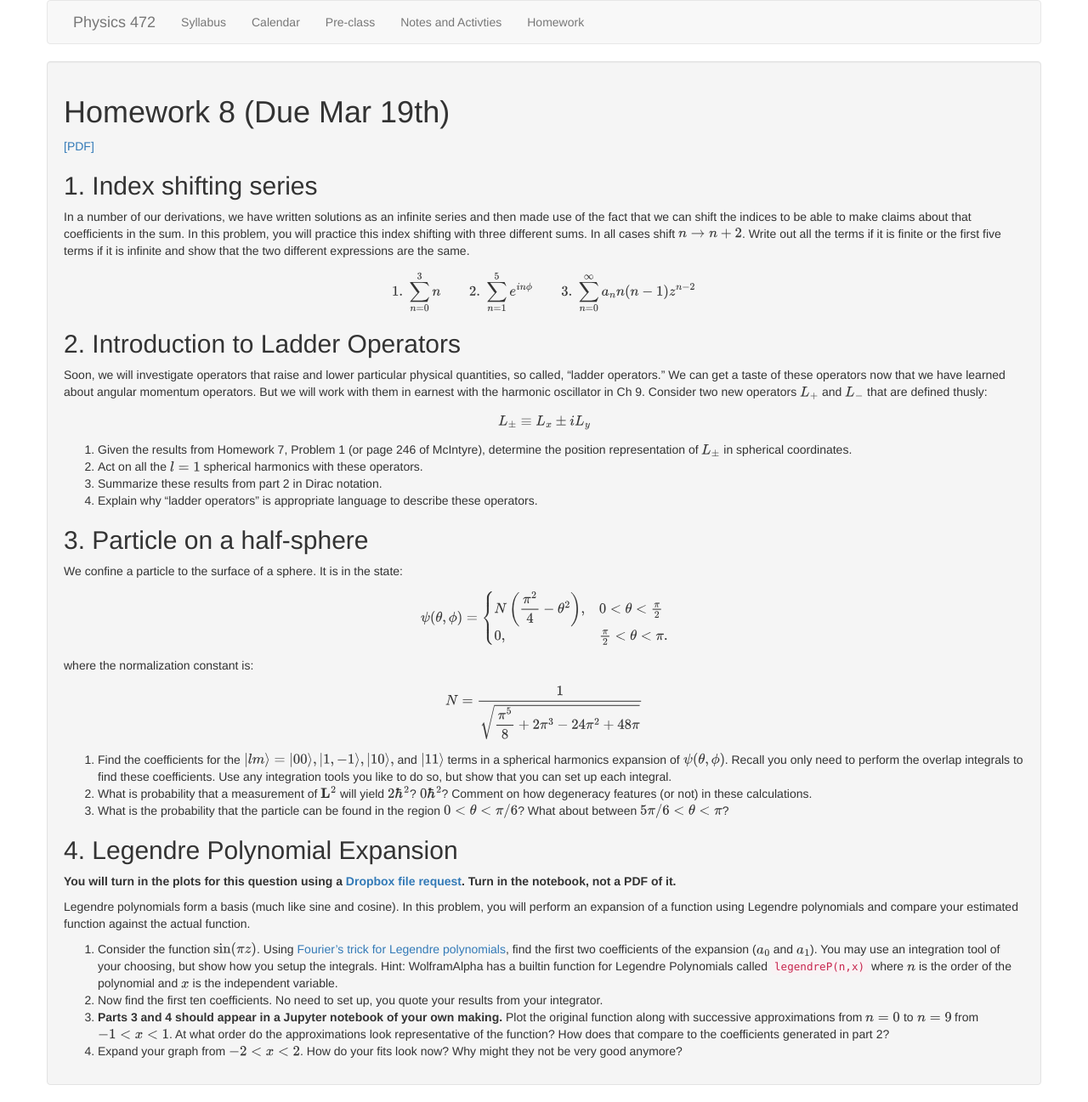
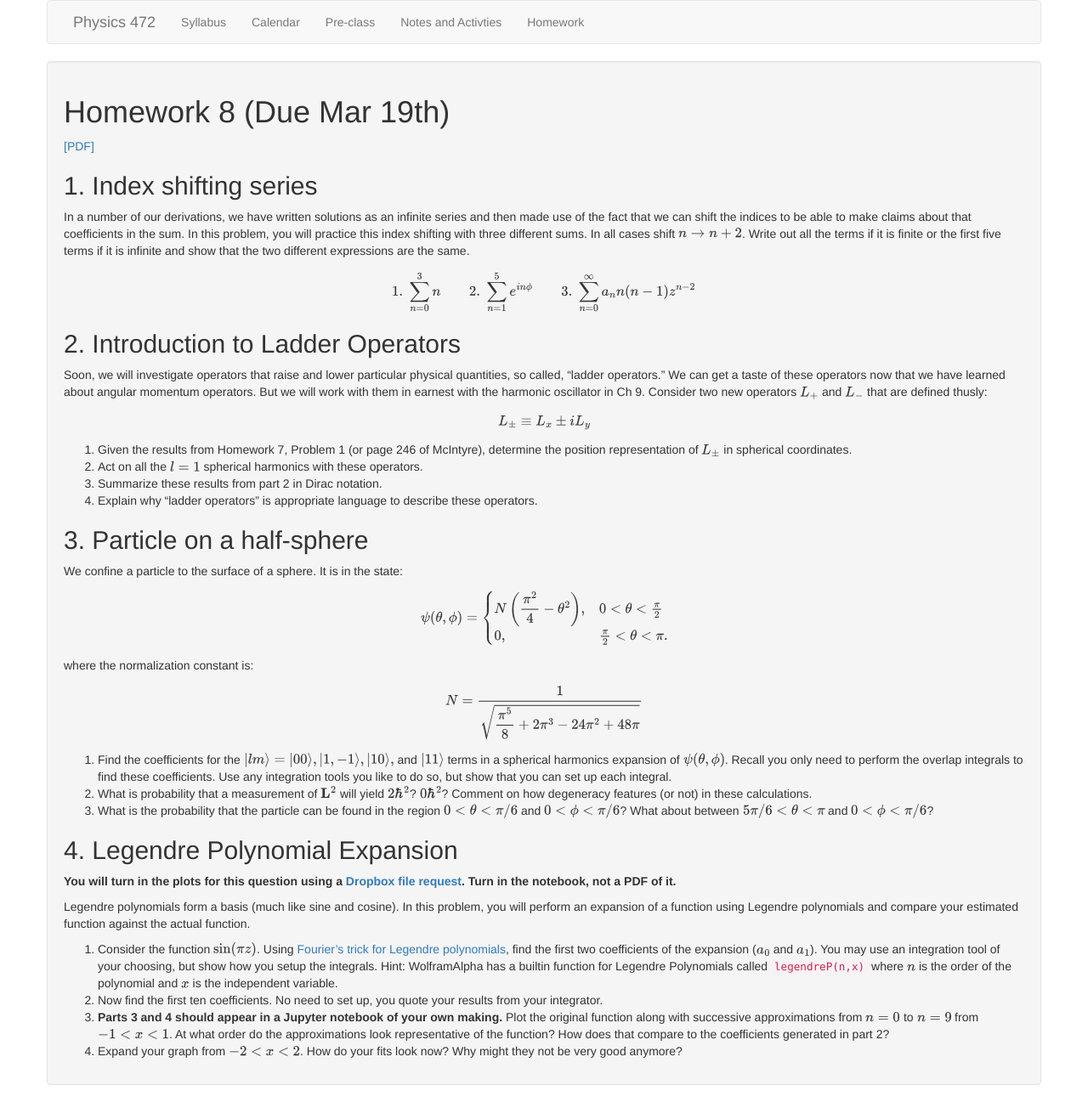
Before and after one commit to dannycab/phy472msu_s2021, a Jekyll site: the page built from assignments/homework8.md, in a window 1280 px wide. Shown: the whole page at 85% size. Built offline with Jekyll 4.4.1, drawn with Linux system fonts in a browser that asks for light colours.

Commit message:
corrected typo

```diff
--- a/assignments/homework8.md
+++ b/assignments/homework8.md
@@ -42,7 +42,7 @@ $$N=\dfrac{1}{\sqrt{\dfrac{\pi^5}{8}+2\pi^3 - 24\pi^2 + 48 \pi}}$$
 
 1. Find the coefficients for the $\ket{lm} = \ket{00}, \ket{1,-1}, \ket{10},$ and $\ket{11}$ terms in a spherical harmonics expansion of $\psi(\theta,\phi)$. Recall you only need to perform the overlap integrals to find these coefficients. Use any integration tools you like to do so, but show that you can set up each integral.
 2. What is probability that a measurement of $\mathbf{L}^2$ will yield $2\hbar^2$? $0\hbar^2$? Comment on how degeneracy features (or not) in these calculations.
-3. What is the probability that the particle can be found in the region $0 < \theta <\pi/6$? What about between $5\pi/6 < \theta <\pi$?
+3. What is the probability that the particle can be found in the region $0 < \theta <\pi/6$ and $0 < \phi <\pi/6$? What about between $5\pi/6 < \theta <\pi$ and $0 < \phi <\pi/6$?
 
 ## 4. Legendre Polynomial Expansion
 
```
Also changed, not shown: 1 other file.
